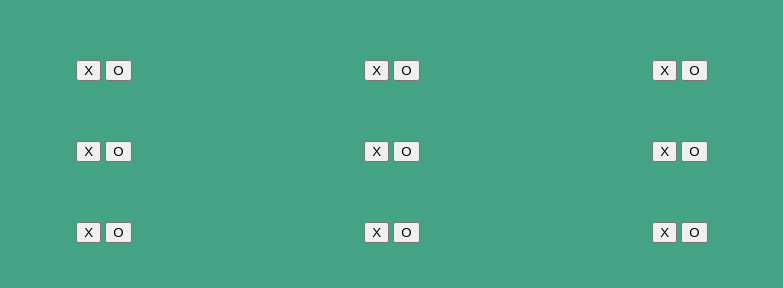
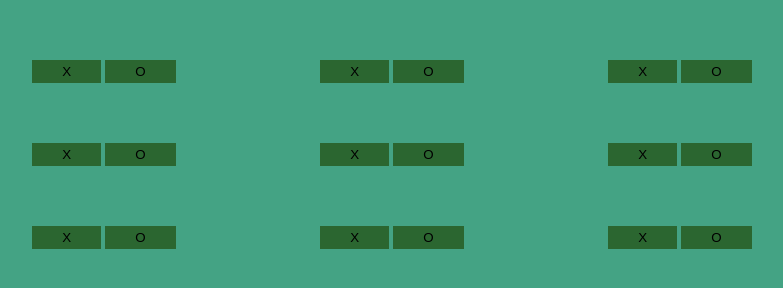
Before and after one commit to Tbrahn/tic-tac-toe, a plain HTML site: page index.html in a window 1280 px wide. Shown: the whole page, without its empty margins (248-1031 px from the left). Drawn offline with Linux system fonts and the light colour scheme.

Commit message:
change styling colors

```diff
--- a/app.css
+++ b/app.css
@@ -7,3 +7,10 @@ body {
     justify-content: space-around;
     margin: 60px 200px;
 }
+
+button {
+    border: none;
+    background-color: #2b6630;
+    padding: 4px 30px;
+    text-decoration: none;
+}
```
